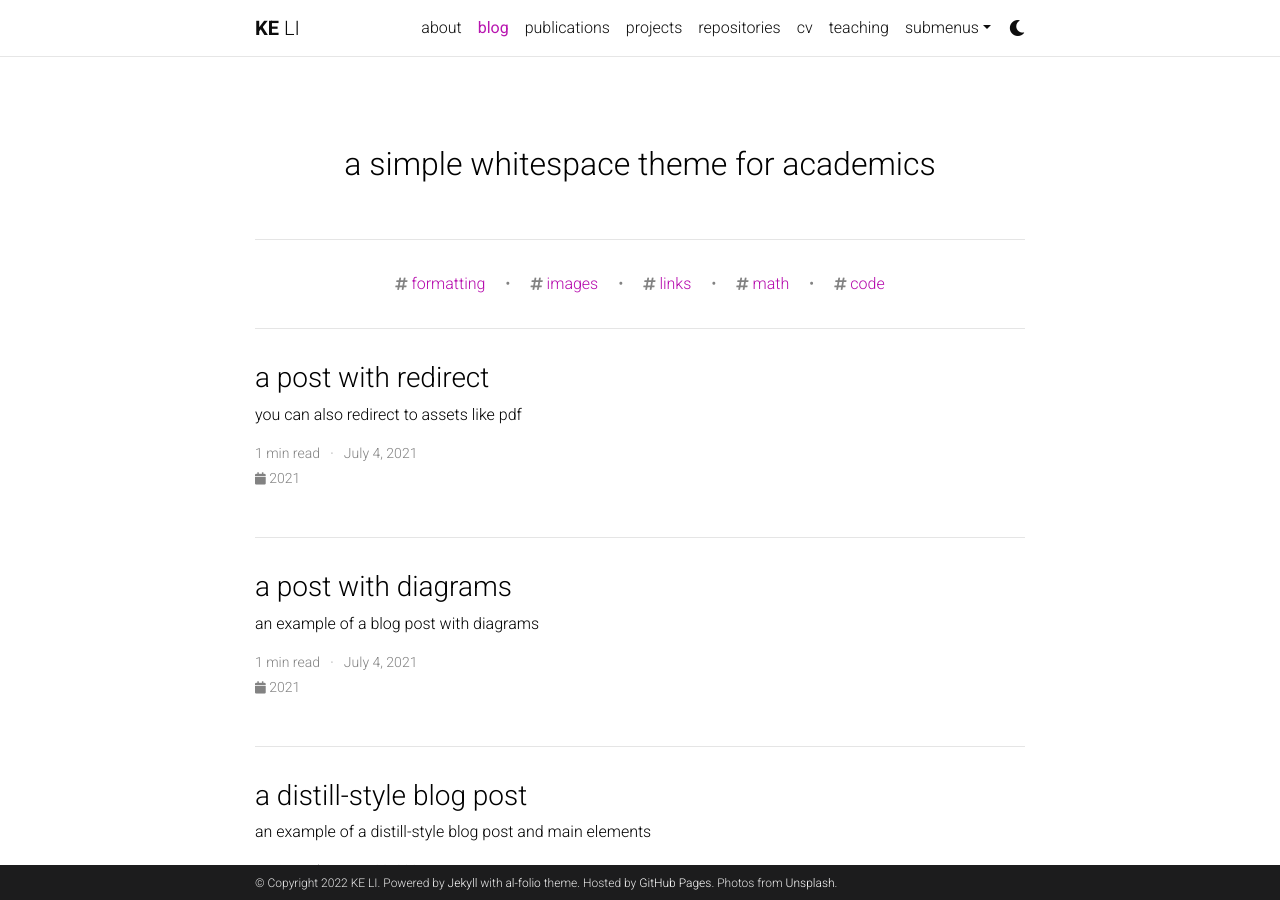
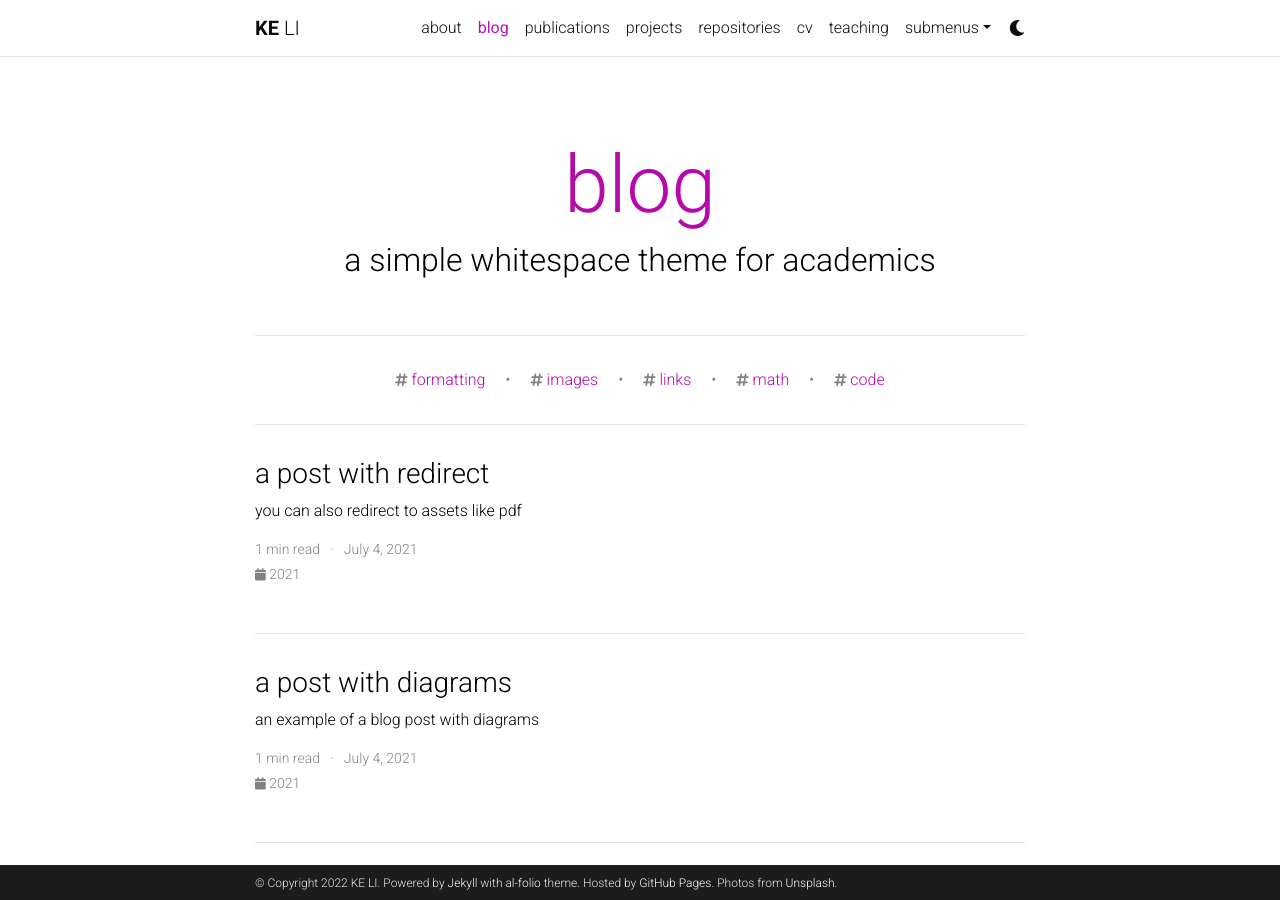
Before and after one commit to wheniamyoung/wheniamyoung.github.io, a Jekyll site: the page built from blog/index.html, in a window 1280 px wide and 900 px high. Built offline with Jekyll 4.4.1, drawn with Linux system fonts in a browser that asks for light colours; the list of posts is cut into pages by our own code; comment, search, counter and statistics services are not loaded; a style sheet for code colours, icons or effects is not loaded.

Commit message:
Update _config.yml

```diff
--- a/_config.yml
+++ b/_config.yml
@@ -113,7 +113,7 @@ bing_site_verification:  # out your bing-site-verification ID (Bing Webmaster)
 # Blog
 # -----------------------------------------------------------------------------
 
-blog_name: # blog_name will be displayed in your blog page
+blog_name: blog # blog_name will be displayed in your blog page
 blog_nav_title: blog # your blog must have a title for it to be displayed in the nav bar
 blog_description: a simple whitespace theme for academics
 permalink: /blog/:year/:title/
```
